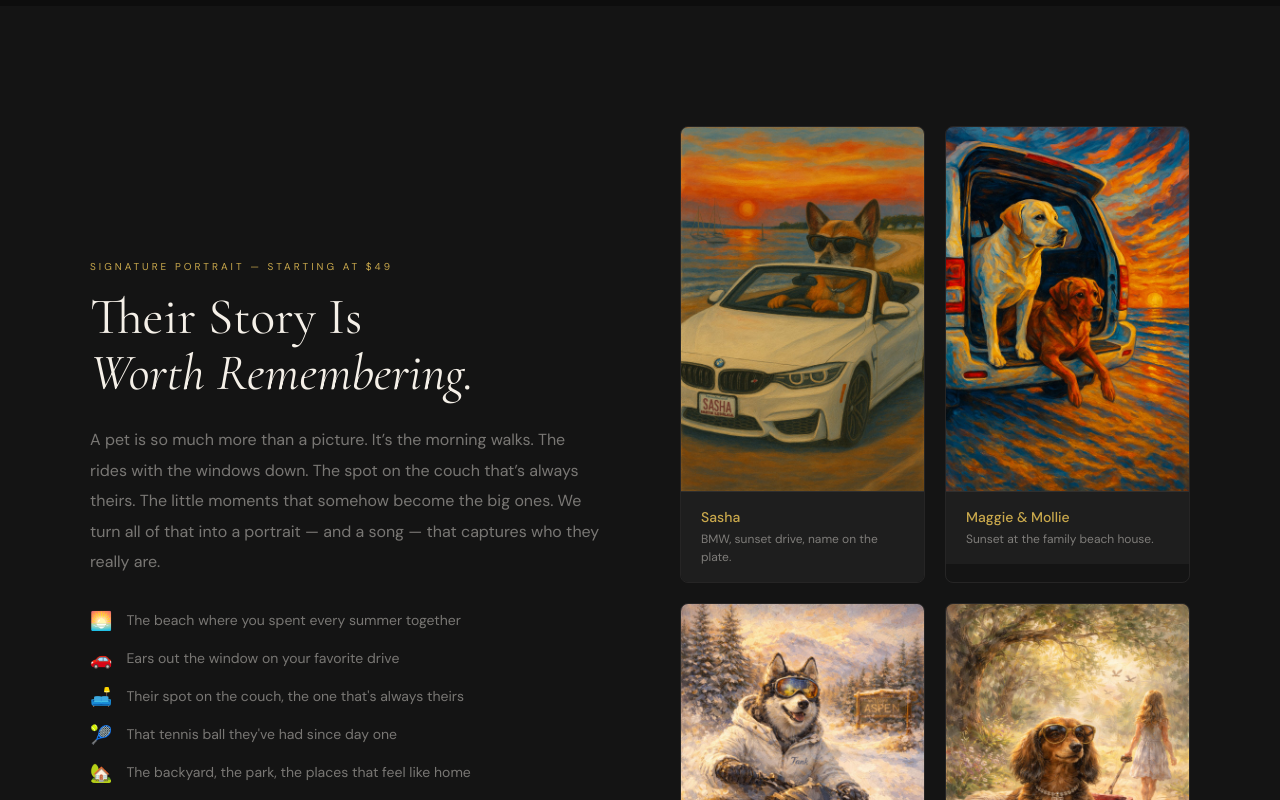
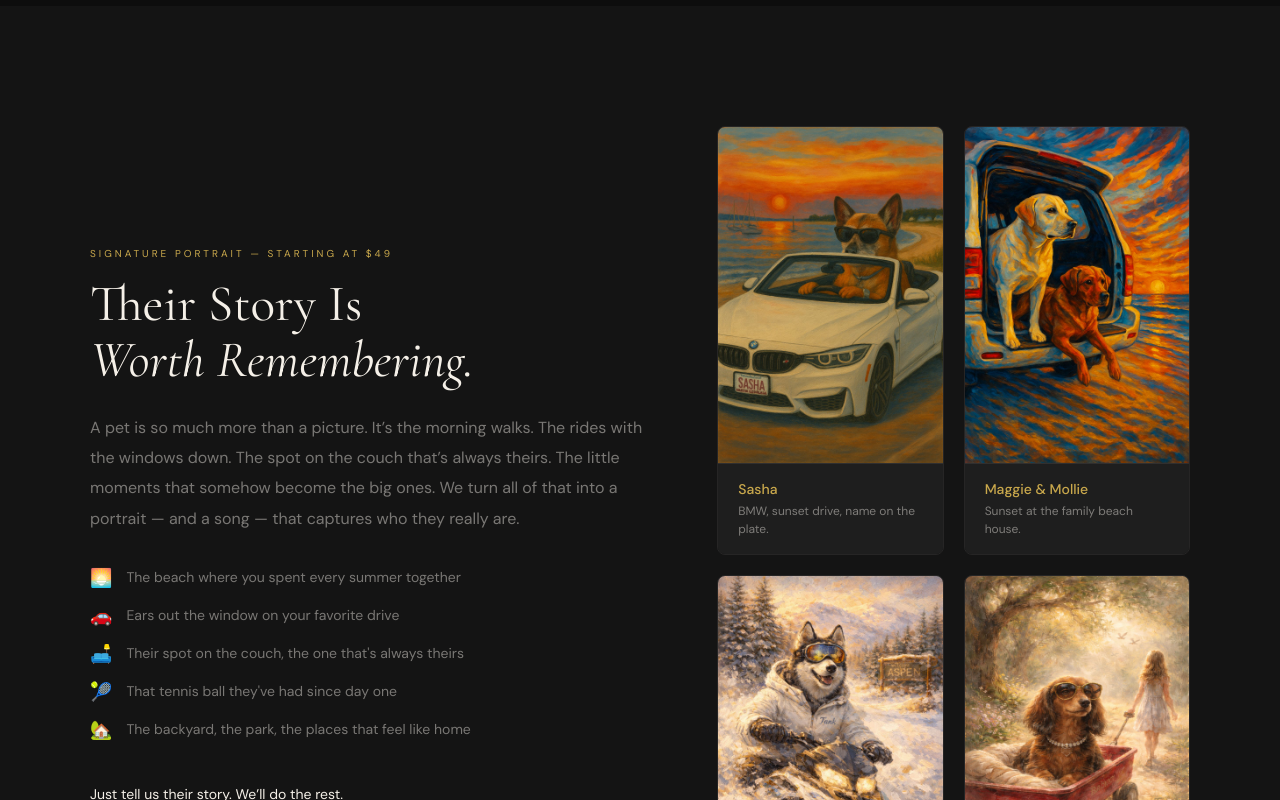
Before and after one commit to johnagreuling/petprintsstudio, a Next.js app: page / in a window 1280 px wide. Shown: the part 2500-3300 px from the top of the page. Built offline with nearby package versions, Linux system fonts and the light colour scheme.

Commit message:
fix: replace Lily image, make portrait cards 20% smaller

```diff
--- a/app/page.tsx
+++ b/app/page.tsx
@@ -256,7 +256,7 @@ export default function Home() {
 
       {/* MEMORY PORTRAIT FEATURE */}
       <section id="the-experience" style={{padding:'120px 60px',background:'var(--soft)'}}>
-        <div style={{maxWidth:1100,margin:'0 auto',display:'grid',gridTemplateColumns:'1fr 1fr',gap:80,alignItems:'center'}}>
+        <div style={{maxWidth:1100,margin:'0 auto',display:'grid',gridTemplateColumns:'1.2fr 1fr',gap:60,alignItems:'center'}}>
           <div>
             <div style={{fontSize:10,letterSpacing:'.3em',textTransform:'uppercase',color:'var(--gold)',marginBottom:16}}>Signature Portrait &mdash; Starting at $49</div>
             <h2 className="serif" style={{fontSize:'clamp(36px,4vw,60px)',fontWeight:400,marginBottom:24,lineHeight:1.1}}>Their Story Is<br/><em>Worth Remembering.</em></h2>
```
Also changed, not shown: public/portrait-lily.png.
